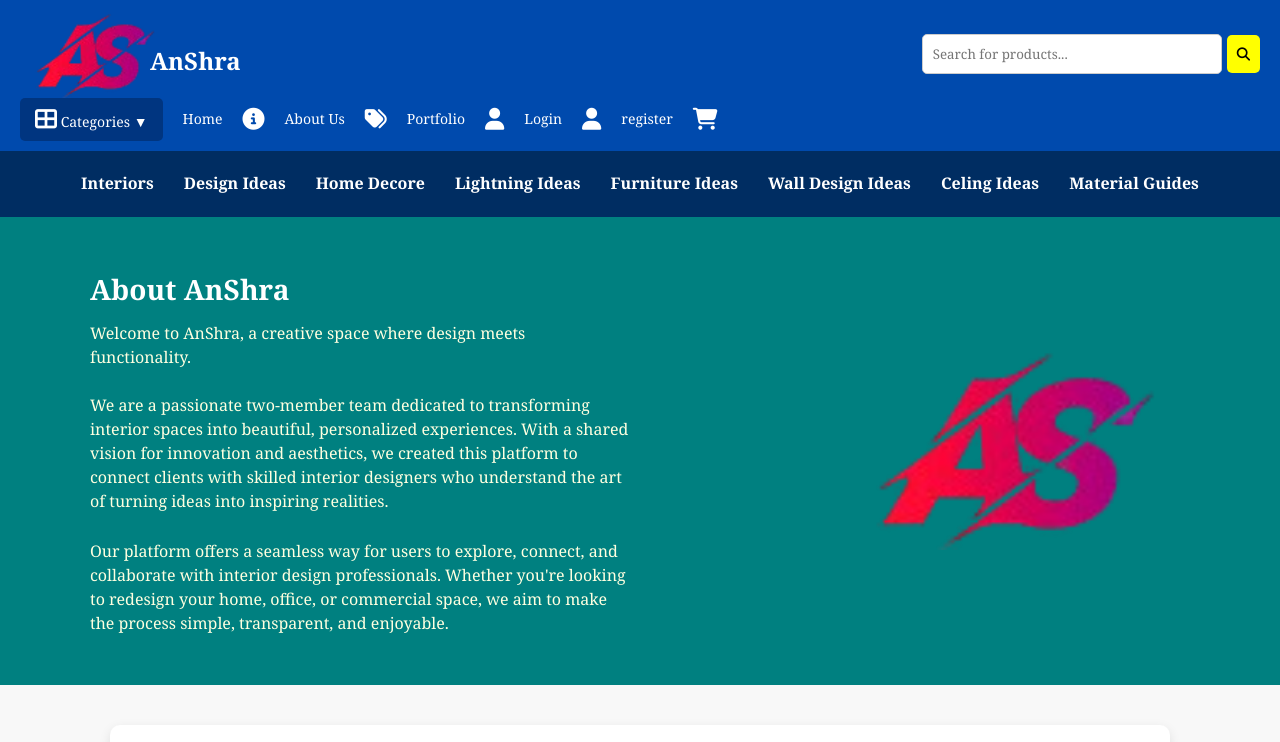
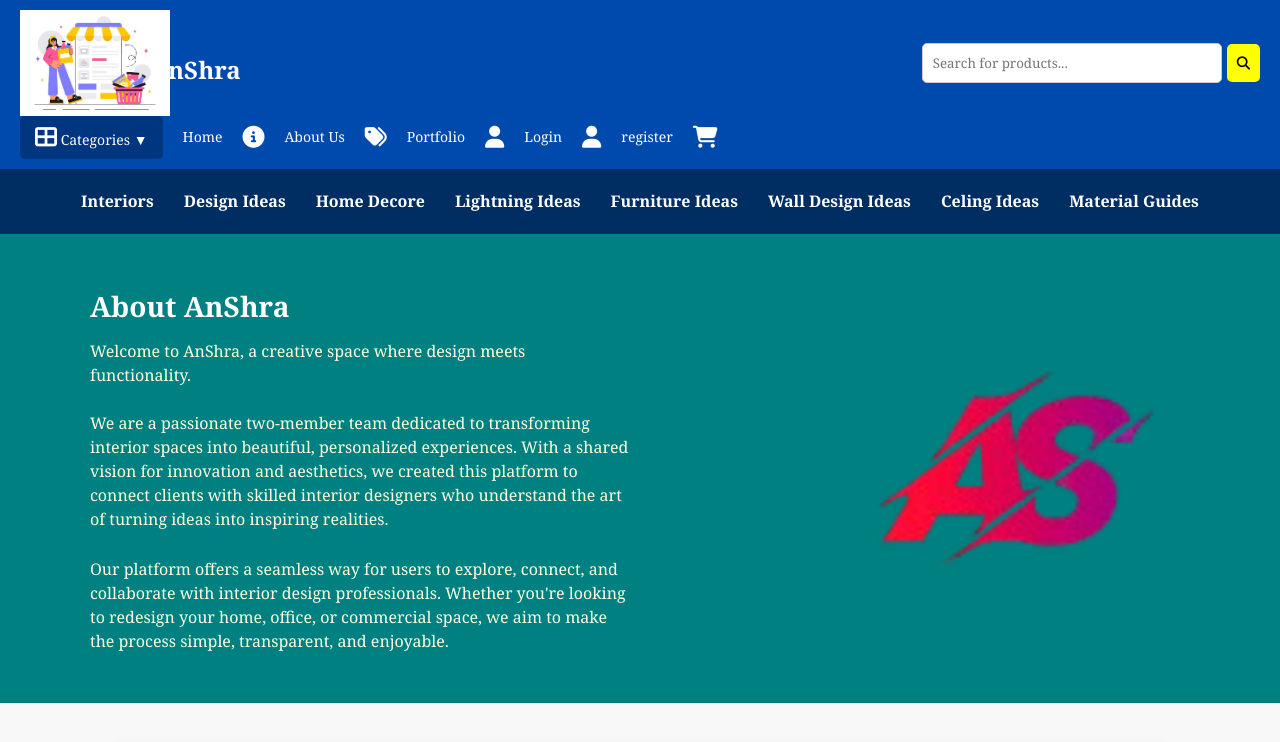
Before and after one commit to shraddha-didi/MyFirstProject, a plain HTML site: page about.html in a window 1280 px wide. Shown: the top 742 px of the page. Drawn offline with nearby package versions, Linux system fonts and the light colour scheme.

Commit message:
Update about.html

```diff
--- a/about.html
+++ b/about.html
@@ -11,7 +11,7 @@
 <body>
 	<header class="header">
         	<div class="logo-container">
-        	<img src="logo.png" alt="AnShraLogo" class="logo">
+        	<img src="log.jpg" alt="AnShraLogo" class="logo">
             	<h1 class="site-title">AnShra</h1>
         	</div>
 
```
